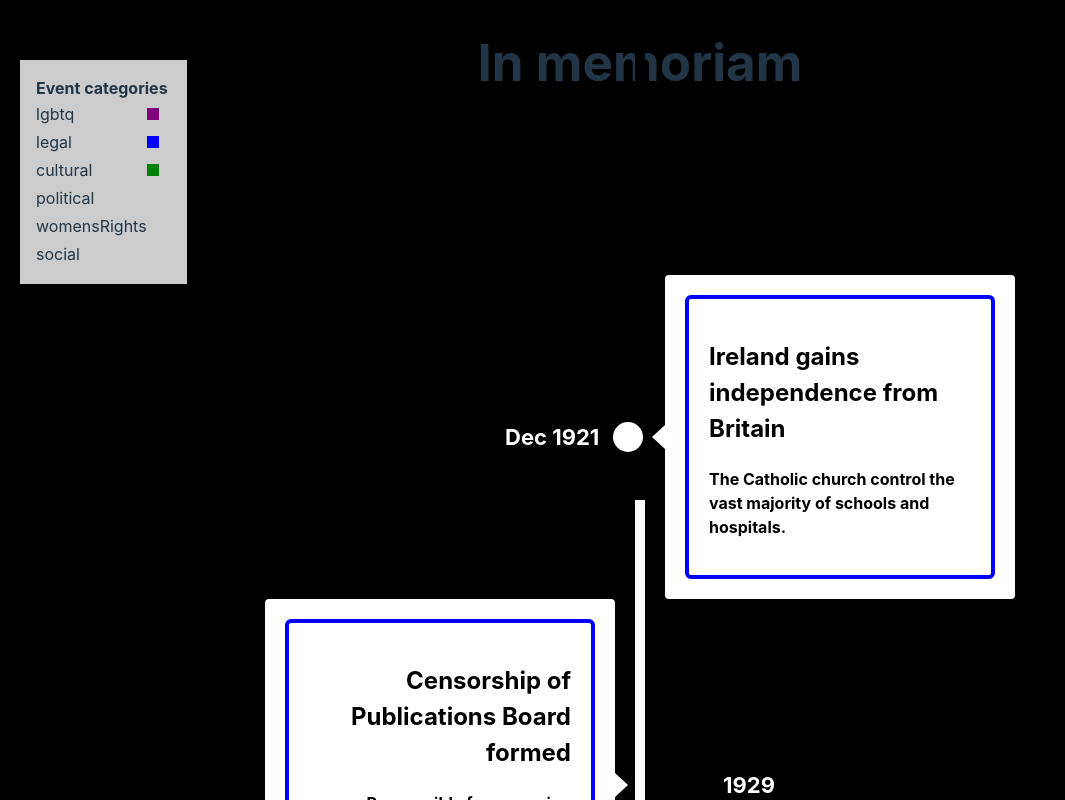
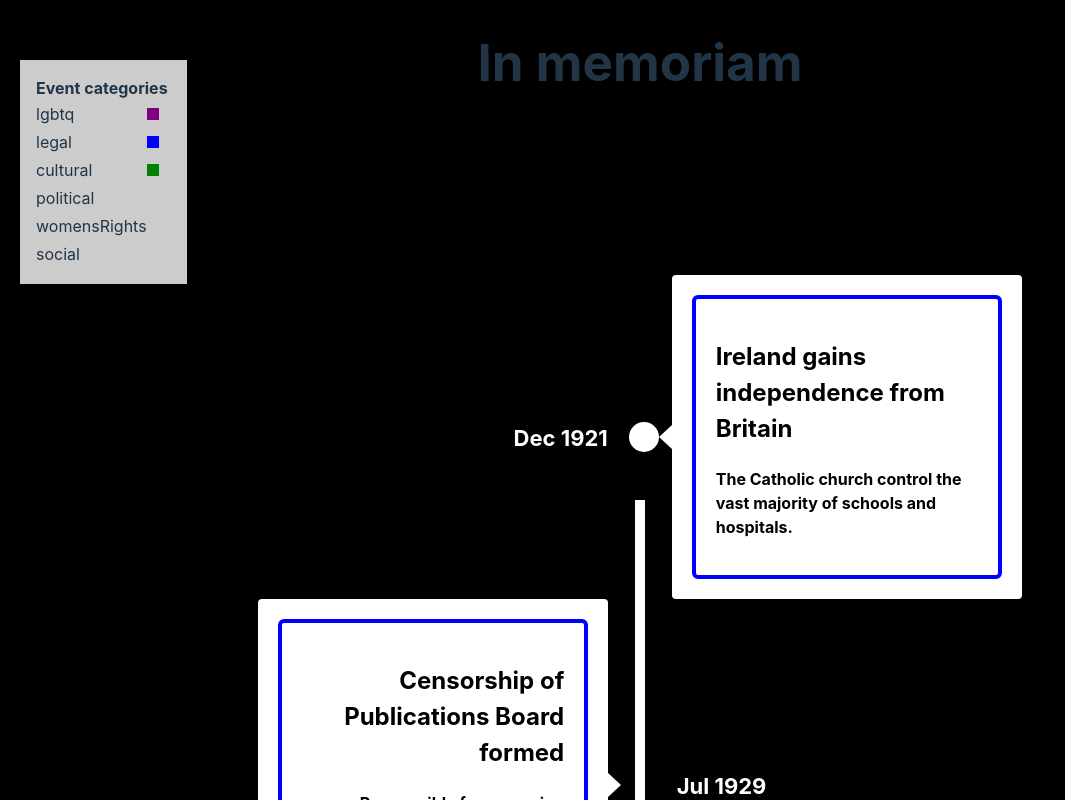
Before and after one commit to amymc/timeline, a React (Vite) app: page / in a window 1280 px wide. Shown: the top 800 px of the page, without its empty margins (0-1065 px from the left). Built offline with nearby package versions, Linux system fonts and the light colour scheme.

Commit message:
wip animation

```diff
--- a/package.json
+++ b/package.json
@@ -16,7 +16,6 @@
     "@chakra-ui/react": "^3.2.0",
     "@emotion/react": "^11.13.5",
     "@emotion/styled": "^11.13.5",
-    "@react-spring/web": "^9.7.5",
     "react": "^18.3.1",
     "react-dom": "^18.3.1"
   },
--- a/src/App.css
+++ b/src/App.css
@@ -8,6 +8,7 @@
   flex-wrap: wrap;
   position: relative;
   margin: 0 200px;
+  padding-bottom: 50px;
 }
 
 * {
--- a/src/App.jsx
+++ b/src/App.jsx
@@ -1,8 +1,6 @@
-import { useState, useEffect } from "react";
+import { useState, useEffect, useRef } from "react";
 import styled from "@emotion/styled";
-import { useScroll } from "@react-spring/web";
 import Event from "./Event";
-import { useScrollHandler } from "./useScrollHandler";
 import events from "./data/events.json";
 import { colors } from "./constants";
 import "./App.css";
@@ -13,16 +11,21 @@ const Row = styled.div`
   text-align: ${(props) => (props.index % 2 === 0 ? "left" : "right")};
   width: 100%;
   justify-content: center;
-  margin-left: ${(props) => (props.index % 2 === 0 ? "395px" : "auto")};
-  margin-right: ${(props) => (props.index % 2 === 0 ? "auto" : "395px")};
+  margin-left: ${(props) => (props.index % 2 === 0 ? "47%" : "auto")};
+  margin-right: ${(props) => (props.index % 2 === 0 ? "auto" : "47%")};
   position: relative;
 `;
 
 const Line = styled.div`
+  // display: ${(props) => (props.hide ? "none" : "block")};
   width: 10px;
   height: 100%;
   position: absolute;
+  // background-color: white;
+  height: calc(100% - 720px);
+  // background-color: ${(props) => (props.hide ? "black" : "white")};
   background-color: white;
+
   left: calc(50% - 5px);
   // opacity: ${(props) => props.opacity};
   // animation-name: rotateAnimation;
@@ -59,7 +62,7 @@ const EventsContainer = styled.div`
   // justify-content: center;
   flex-wrap: wrap;
   position: relative;
-  padding-top: 150px;
+  padding: 150px 0;
 `;
 
 const Rosary = styled.div`
@@ -125,8 +128,11 @@ const Square = styled.div`
   background-color: ${(props) => props.color};
 `;
 
-const Title = styled.span`
+const LegendTitle = styled.span`
   font-weight: bold;
+`;
+const Title = styled.h1`
+  z-index: 1;
 `;
 
 const Year = styled.div`
@@ -134,13 +140,22 @@ const Year = styled.div`
   font-size: 22px;
   color: white;
   position: absolute;
-  left: ${(props) => (props.index % 2 === 0 ? "-90px" : "auto")};
-  right: ${(props) => (props.index % 2 === 0 ? "auto" : "-90px")};
-  top: calc(50% - 16px);
+  left: ${(props) => (props.index % 2 === 0 ? "-100px" : "auto")};
+  right: ${(props) => (props.index % 2 === 0 ? "auto" : "-100px")};
+  top: calc(50% - 15px);
 `;
 
 const Conclusion = styled.div`
   font-weight: bold;
+
+  background-color: white;
+  padding: 30px;
+  border-radius: 4px;
+  color: black;
+  font-weight: bold;
+  font-size: 16px;
+  position: relative;
+  text-align: justify;
 `;
 
 const RosaryContainer = styled.div`
@@ -156,22 +171,17 @@ const Circle = styled.div`
   background-color: white;
   position: absolute;
   top: calc(50% - 15px);
-  left: 18px;
-  border-radius: 1px solid red;
+  left: 15px;
   background: white;
 `;
 
 function App() {
-  console.log({ events });
-  const { scrollYProgress } = useScroll();
-  console.log({ scrollYProgress });
+  const [scrollPosition, setScrollPosition] = useState("62.5vh");
+  const [hideScrollLine, setHideScrollLine] = useState(false);
 
-  // const endOfPage = useRef();
+  const endRef = useRef(null);
+  const scrollRef = useRef(null);
 
-  const scroll = useScrollHandler();
-  console.log({ scroll });
-
-  const [scrollPosition, setScrollPosition] = useState("62.5vh");
   const handleScroll = () => {
     // const position = window.scrollY + window.innerHeight / 2.2;
 
@@ -192,22 +202,99 @@ function App() {
     };
   }, []);
 
-  console.log({ colors });
+  function checkIfHeaderIsOverlapping() {
+    if (scrollRef.current && endRef.current) {
+      const a = scrollRef.current.getBoundingClientRect();
+      const b = endRef.current.getBoundingClientRect();
+
+      console.log("scroll", scrollRef.current.offsetTop);
+      console.log("end", endRef.current.offsetTop);
+
+      console.log(window.scrollY);
+      console.log("scroll", a, "end", b);
+      if (b.bottom <= a.bottom) {
+        console.log("hide");
+
+        setHideScrollLine(true);
+      } else {
+        setHideScrollLine(false);
+      }
+    }
+  }
+
+  useEffect(() => {
+    function watchScroll() {
+      window.addEventListener("scroll", checkIfHeaderIsOverlapping);
+    }
+    watchScroll();
+
+    return () => {
+      window.removeEventListener("scroll", checkIfHeaderIsOverlapping);
+    };
+  });
+
+  // useEffect(() => {
+  //   // let target = scrollRef.current;
+
+  //   const observer = new IntersectionObserver((entries) => {
+  //     let doesOverlap =
+  //       entries[0].boundingClientRect.y >=
+  //       scrollRef.current.getBoundingClientRect().y;
+
+  //     console.log("end ref", endRef.current.getBoundingClientRect().y);
+  //     console.log("scroll ref", entries[0].boundingClientRect.y);
+
+  //     // console.log("doesOverlap", entries[0]);
+  //     // console.log("doesOverlap", doesOverlap);
+  //     console.log(scrollRef.current.getBoundingClientRect());
+  //     console.log(entries[0].boundingClientRect);
+
+  //     if (doesOverlap) {
+  //       console.log("doesOverlap");
+  //       setHideScrollLine(true);
+  //     }
+  //     if (entries[0].isIntersecting) {
+  //       console.log("isIntersecting");
+  //     }
+  //   });
+
+  //   if (endRef.current) {
+  //     // observer.observe(endRef.current);
+  //     observer.observe(endRef.current);
+  //   }
+
+  //   return () => {
+  //     if (endRef.current) {
+  //       observer.unobserve(endRef.current);
+  //     }
+  //   };
+  // }, []);
+
+  // useEffect(() => {
+  //   console.log("consoleRef", consoleRef);
+  //   console.log("current", consoleRef.current);
+  //   console.log("scrollHeight", consoleRef.current.offsetHeight);
+  // }, []);
+
   return (
     <>
       <Categories>
-        <Title>Event categories</Title>
+        <LegendTitle>Event categories</LegendTitle>
         {Object.keys(colors).map((key) => (
           <Category key={key}>
             {key} <Square color={colors[key]} />
           </Category>
         ))}
       </Categories>
-      <h1> In memoriam </h1>
+      <Title> In memoriam </Title>
       {/* <RosaryContainer> */}
       <Rosary scrollPosition={scrollPosition}>
-        <Line>
-          <ScrollLine scrollPosition={scrollPosition} />
+        <Line hide={hideScrollLine}>
+          <ScrollLine
+            scrollPosition={scrollPosition}
+            ref={scrollRef}
+            hide={hideScrollLine}
+          />
         </Line>
         {/* <Beads>
           {[...Array(200)].map((e, i) => (
@@ -228,19 +315,35 @@ function App() {
                 description={description}
                 category={category}
               />
-              {index === 0 && <Circle />}
+              {(index === 0 || index === events.length - 1) && <Circle />}
+
+              {index === events.length - 1 && <Circle ref={endRef} />}
             </Row>
           );
         })}
       </EventsContainer>
       <Conclusion>
+        <h2>Where do we stand now? </h2>
         While the Church's influence in Ireland is not what it used to be,
-        unfortunately we still don't true seperation of church and state. Seven
-        of the largest public hospitals in Ireland are owned by private Catholic
-        entities and receive more than €1 billion of State funding each year.
-        Over 90 per cent of the primary schools are under Catholic patronage but
-        are State-funded. Approximately 50 per cent of secondary schools operate
-        under Catholic ethos.
+        unfortunately we still don't have true separation of church and state
+        and in some aspects of society we are still living with the legacy of
+        Church control.
+        <ul>
+          <li>
+            Seven of the largest public hospitals in Ireland are owned by
+            private Catholic entities and receive more than €1 billion of State
+            funding each year.
+          </li>
+          <li>
+            Over 90 per cent of the primary schools are under Catholic patronage
+            but are State-funded. Approximately 50 per cent of secondary schools
+            operate under Catholic ethos.
+          </li>
+          <li>
+            Some restrictons on abortion remain and an estimated 200 women still
+            travel to the UK each year for the procedure.
+          </li>
+        </ul>
       </Conclusion>
     </>
   );
--- a/src/Event.jsx
+++ b/src/Event.jsx
@@ -9,8 +9,8 @@ const Card = styled.article`
   font-size: 16px;
   position: relative;
   width: 350px;
-  margin-right: ${(props) => (props.index % 2 === 0 ? "auto" : "70px")};
-  margin-left: ${(props) => (props.index % 2 === 0 ? "70px" : "auto")};
+  // margin-right: ${(props) => (props.index % 2 === 0 ? "auto" : "70px")};
+  // margin-left: ${(props) => (props.index % 2 === 0 ? "70px" : "auto")};
   &:after {
     position: absolute;
     top: 50%;
@@ -54,7 +54,7 @@ const colors = {
 };
 
 function Event({ category, title, description, index }) {
-  console.log(colors[category], category);
+  // console.log(colors[category], category);
   return (
     <Card index={index}>
       <CardInner color={colors[category]}>
--- a/src/data/events.json
+++ b/src/data/events.json
@@ -8,43 +8,55 @@
   {
     "title": "Censorship of Publications Board formed",
     "description": "Responsible for censoring printed media, the intitial government-appointed committee contained a Catholic priest.",
-    "year": "1929",
+    "year": "Jul 1929",
     "category": "legal"
   },
   {
     "title": "Irish citizen, Jimmy Gralton is deported to the US",
     "description": "Jimmy had served in the US navy and obtained US citizenship as result. On his return to Ireland he set up a local dance hall, and this combined with the fact that he was socialist drew the ire of the Catholic church among others. He was deported on the grounds that as an American citizen, he was ‘an undesirable alien’.",
-    "year": "1933",
+    "year": "Aug 1933",
     "category": "social"
   },
   {
     "title": "A priest leads thousands of people in an anti-jazz march",
     "description": "This was the beginning of a campaign that called on the government to close the dance halls and ban all foreign dances in Ireland.",
-    "year": "1934",
+    "year": "Jan 1934",
     "category": "cultural"
   },
   {
     "title": "The sale of contraception is banned",
     "description": "It also became an offence to publish material advocating contraception and birth control.",
-    "year": "1935",
+    "year": "Feb 1935",
     "category": "legal"
   },
   {
     "title": "Edna O'Brien's 'The Country Girls' is banned",
     "description": "Banned for sexually explicit content and burned by the church.",
-    "year": "1960",
+    "year": "Jan 1960",
     "category": "cultural"
+  },
+  {
+    "title": "Housewife of the year launches",
+    "description": "A competition for housewives where candidates were judged on their cooking and household management skills. It ran util 1995",
+    "year": "Nov 1968",
+    "category": "social"
   },
   {
     "title": "Catholics allowed to attend Trinity College Dublin",
     "description": "Originally a Protestant university but even when the university themselves opened their doors to Catholics the Catholic church prevented it. Apparently they were concerned that Catholic students would be corrupted fraternising with Protestants. So prior to 1970 Catholic students had to get special dispensation from the church to attend the univeristy.",
-    "year": "1970"
+    "year": "Sep 1970"
   },
   {
     "title": "A group of activists travel to Belfast to buy contraceptives",
     "description": "In an act known as the Contraceptive Train the group travlled over the border to buy and bring back contraceptives that were illegal in Ireland.",
-    "year": "1971",
+    "year": "May 1971",
     "category": "women's rights"
+  },
+  {
+    "title": "The Catholic Church is removed from the constitution",
+    "description": "A clause recognising the \\\"special position\\\" of the Church in the Irish state is removed. This passed by 84% in a referendum",
+    "year": "Jan 1973",
+    "category": "legal"
   },
   {
     "title": "Ireland joins the EEC (now the EU)",
@@ -63,18 +75,29 @@
     "year": "Sep 1973",
     "category": "cultural"
   },
-
+  {
+    "title": "May McGee wins a Supreme Court case allowing her to import contraceptives",
+    "description": "After experiencing traumatic pregancies McGee was advised that if she got pregnant again she would likely die. She tried to import contraceptives from the UK. They were confiscated by customs. She took her case to the High Court and later appealed it to the Supreme Court. The court determined that married couples had the constitutional right to make private decisions on family planning.",
+    "year": "Dec 1973",
+    "category": "legal"
+  },
   {
     "title": "Monty Python's The Life of Brian' is banned",
     "description": "Banned until 1987 for its religious satire.",
-    "year": "1979",
+    "year": "Apr 1979",
     "category": "cultural"
   },
   {
     "title": "Contraceptives are finally available on prescription",
     "description": "The change in the law allowed access to contraceptives for family planning, so they were still difficult to get if you were unmarried.",
-    "year": "1979",
+    "year": "Jul 1979",
     "category": "legal"
+  },
+  {
+    "title": "Pregnant, unmarried teacher Eileen Flynn is fired",
+    "description": "Parents complained that they didn't want their children taught by an unwed mother who was pregrant by a married man. She was sacked on the grounds that it was against the Catholic ethos of the school. She challenged her dismissal and took it all the way to the High Court but lost. One of the judges claimed the nuns had been too leniant with her. Bank of Ireland refused to handle an appeal fund that set up to help her fight her dismissal.",
+    "year": "Aug 1982",
+    "category": "social"
   },
   {
     "title": "Gay man Declan Flynn murdered in Dublin",
@@ -106,14 +129,14 @@
   },
   {
     "title": "Irish Family Planning Association are convicted for selling condoms in Virgin Megastore",
-    "description": "Richard Branson testifies in court in Dublin on their behalf. They are fined £500, which U2 pays.",
-    "year": "1990",
+    "description": "The following year Richard Branson testifies in court in Dublin on their behalf. They are fined £500, which U2 pays.",
+    "year": "May 1990",
     "category": "legal"
   },
   {
     "title": "Mary Robinson becomes the first female president of Ireland",
     "description": "In 1997 she left the position to become UN High Commissioner for Human Rights.",
-    "year": "1990",
+    "year": "Dec 1990",
     "category": "political"
   },
   {
@@ -128,7 +151,7 @@
   },
   {
     "title": "Sinéad O'Connor rips up a picture of the pope on Saturday Night Live in the US",
-    "description": "She said the words 'Fight the real enemy' as she tore the picture. Sinéad had spent 18 months at a Magdelene Laundry as a teenager. Magdalene laundires were Catholic-run instituions where women were imprisoned, forced to carry out unpaid labour and subjected to severe psychological and physical maltreatment. So called because they ran for-profit businesses, primarily laundries.",
+    "description": "She said the words 'Fight the real enemy' as she tore the picture. Sinéad had spent 18 months at a Magdelene Laundry as a teenager. Magdalene laundries were Catholic-run instituions where women were imprisoned, forced to carry out unpaid labour and subjected to severe psychological and physical maltreatment. So called because they ran for-profit businesses, primarily laundries. ",
     "year": "Oct 1992",
     "category": "cultural"
   },
@@ -152,7 +175,7 @@
   {
     "title": "Remains of 155 women are found on the site of a former Magdalene Laundry",
     "description": "",
-    "year": "1993",
+    "year": "Aug 1993",
     "category": "legal"
   },
   {
@@ -174,31 +197,48 @@
     "category": "legal"
   },
   {
+    "title": "Michelle Harte is denied chemotherapy due to being pregnant",
+    "description": "Michelle was undergoing cancer treatment when she learned she was pregnant. She was advised to terminate but the hospital's ethicss commitee denied her the termination and also prevented her treatment from continuing. She had to travel to the UK for the termination. Due to a delayed verdict from the ethics committee and needing to order a new passport she went weeks without treatment. She died the following year.",
+    "year": "Jun 2010",
+    "category": "social"
+  },
+  {
+    "title": "The morning-after pill is available without presciption",
+    "year": "Feb 2011",
+    "category": "legal"
+  },
+  {
     "title": "Savita Halappanavar dies after being denied an abortion",
     "description": "Savita experienced preganancy complications, but was denied an abortion as there was a foetal heatbeat. She went into septic shock. Both her and the foetus died. Her death was a catalyst for the pro-choice movement.",
-    "year": "2012",
+    "year": "Oct 2012",
     "category": "social"
+  },
+  {
+    "title": "Magdalene laundries inquiry report finds significant state involvement in the institutions",
+    "description": "Approximately 26% of residents were referred by the state, many for minor crimes.",
+    "year": "Feb 2013",
+    "category": "legal"
+  },
+  {
+    "title": "Ireland becomes the first country to legalise gay marriage by popular vote",
+    "description": "Passing by a sizeable majority of 62%.",
+    "year": "May 2015",
+    "category": "legal"
   },
   {
     "title": "800 babies found buried in a septic tank on the grounds of a former mother and baby home",
     "description": "Discovery made by amateur historian, Catherine Corless, on what was once the grounds of a home for unwed mothers run by a Catholic order. Research would later show that on average, a child from the home died every two weeks between 1925 and 1961.",
-    "year": "2014"
-  },
-  {
-    "title": "Ireland becomes the first country to legalise gay marriage by popular vote",
-    "description": "Passing by a sizeable majority of 62%.",
-    "year": "2015",
-    "category": "legal"
+    "year": "Mar 2017"
   },
   {
     "title": "The 8th amendment is repealed",
     "description": "66.4% voted in favour of repealing the amendment. Women will now be able to get abortions in Ireland up to 12 weeks.",
-    "year": "2018",
+    "year": "May 2018",
     "category": "legal"
   },
   {
     "title": "The release of the Mother and Baby homes report",
-    "description": "The report detailed that around 9,000 children, one in seven of those born in the 18 institutions covered in the report had died in them between 1922 and 1998, double the rate of infant mortality in the general population.",
+    "description": "The report detailed that around 9,000 children, one in seven of those born in the 18 institutions covered in the report had died in them between 1922 and 1998, double the rate of infant mortality in the general population. An estimated 15% of children were illegally adopted facilitated by the Catholic institutions. Some children were also entered into vaccine trials without parental consent.",
     "year": "Jan 2021",
     "category": "social"
   },
```
Also changed, not shown: src/useScrollHandler.js (deleted, +0 -26 lines).
